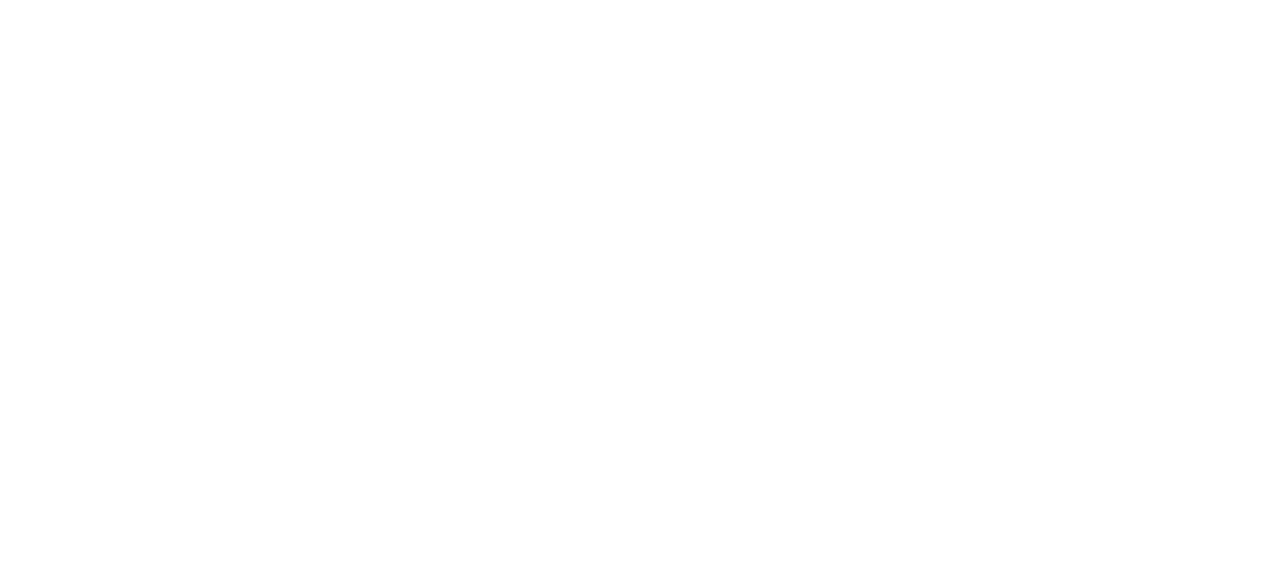
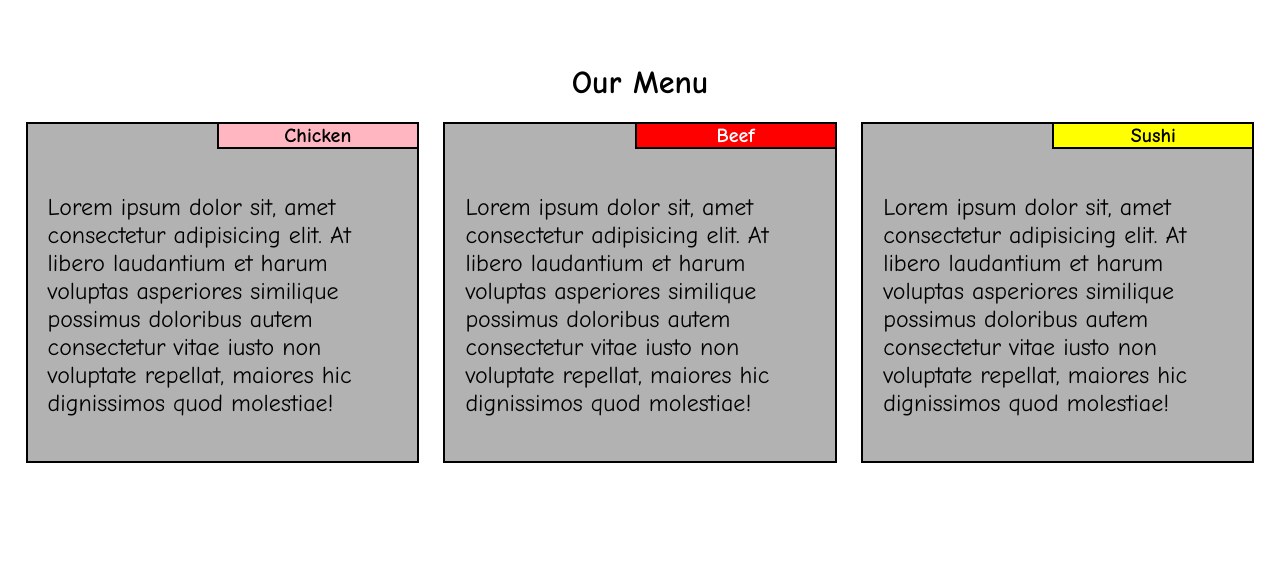
Before and after one commit to Aparna-024/Html-css-js-course, a plain HTML site: page Assignment/Module2_solution/index.html in a window 1280 px wide. Drawn offline with Linux system fonts and the light colour scheme.

Commit message:
module2 change

```diff
--- /dev/null
+++ b/Assignment/Module2_solution/Css/style.css
@@ -0,0 +1,83 @@
+* {
+  box-sizing: border-box;
+}
+body {
+  margin: 0;
+  padding: 0;
+  font-family: "Comic Sans MS", cursive, sans-serif;
+}
+.row {
+  display: flex;
+  flex-direction: row;
+  margin-inline: 2%;
+  margin-bottom: 2%;
+  gap: 2%;
+  flex-wrap: wrap;
+}
+.box {
+  width: 32%;
+  background-color: rgba(0, 0, 0, 0.3);
+  border: 2px solid black;
+  margin-bottom: 1rem;
+}
+.box h2 {
+  width: 200px;
+  text-align: center;
+  border-left: 2px solid black;
+  border-bottom: 2px solid black;
+  margin: 0;
+  font-size: 20px;
+  margin-left: auto;
+}
+.box p {
+  font-size: 1.5rem;
+  padding: 20px;
+}
+.menu {
+  margin-top: 5%;
+  margin-bottom: 7%;
+}
+.menu h1 {
+  text-align: center;
+}
+
+.color1 {
+  background-color: #ffb6c1;
+}
+.color2 {
+  background-color: #ff0000;
+  color: white;
+}
+.color3 {
+  background-color: #ffff00;
+}
+
+@media (min-width: 992px) {
+  .box1 {
+    width: 32%;
+  }
+  .box2 {
+    width: 32%;
+  }
+  .box3 {
+    width: 32%;
+  }
+}
+
+@media (min-width: 768px) and (max-width: 991px) {
+  .box1,
+  .box2 {
+    width: 49%;
+  }
+
+  .box3 {
+    width: 100%;
+  }
+}
+@media (min-width: 0px) and (max-width: 767px) {
+  .box1,
+  .box2,
+  .box3 {
+    width: 100%;
+  }
+}
--- a/Assignment/Module2_solution/index.html
+++ b/Assignment/Module2_solution/index.html
@@ -1 +1,46 @@
-<!--FOR ME -->
+<!DOCTYPE html>
+<html lang="en">
+  <head>
+    <meta charset="UTF-8" />
+    <meta http-equiv="X-UA-Compatible" content="IE=edge" />
+    <meta name="viewport" content="width=device-width, initial-scale=1.0" />
+    <title>Module 2</title>
+
+    <link rel="stylesheet" href="./Css/style.css" />
+  </head>
+
+  <body>
+    <div class="menu">
+      <h1>Our Menu</h1>
+      <div class="row">
+        <div class="box box1">
+          <h2 class="color1">Chicken</h2>
+          <p>
+            Lorem ipsum dolor sit, amet consectetur adipisicing elit. At libero
+            laudantium et harum voluptas asperiores similique possimus doloribus
+            autem consectetur vitae iusto non voluptate repellat, maiores hic
+            dignissimos quod molestiae!
+          </p>
+        </div>
+        <div class="box box2">
+          <h2 class="color2">Beef</h2>
+          <p>
+            Lorem ipsum dolor sit, amet consectetur adipisicing elit. At libero
+            laudantium et harum voluptas asperiores similique possimus doloribus
+            autem consectetur vitae iusto non voluptate repellat, maiores hic
+            dignissimos quod molestiae!
+          </p>
+        </div>
+        <div class="box box3">
+          <h2 class="color3">Sushi</h2>
+          <p>
+            Lorem ipsum dolor sit, amet consectetur adipisicing elit. At libero
+            laudantium et harum voluptas asperiores similique possimus doloribus
+            autem consectetur vitae iusto non voluptate repellat, maiores hic
+            dignissimos quod molestiae!
+          </p>
+        </div>
+      </div>
+    </div>
+  </body>
+</html>
```
